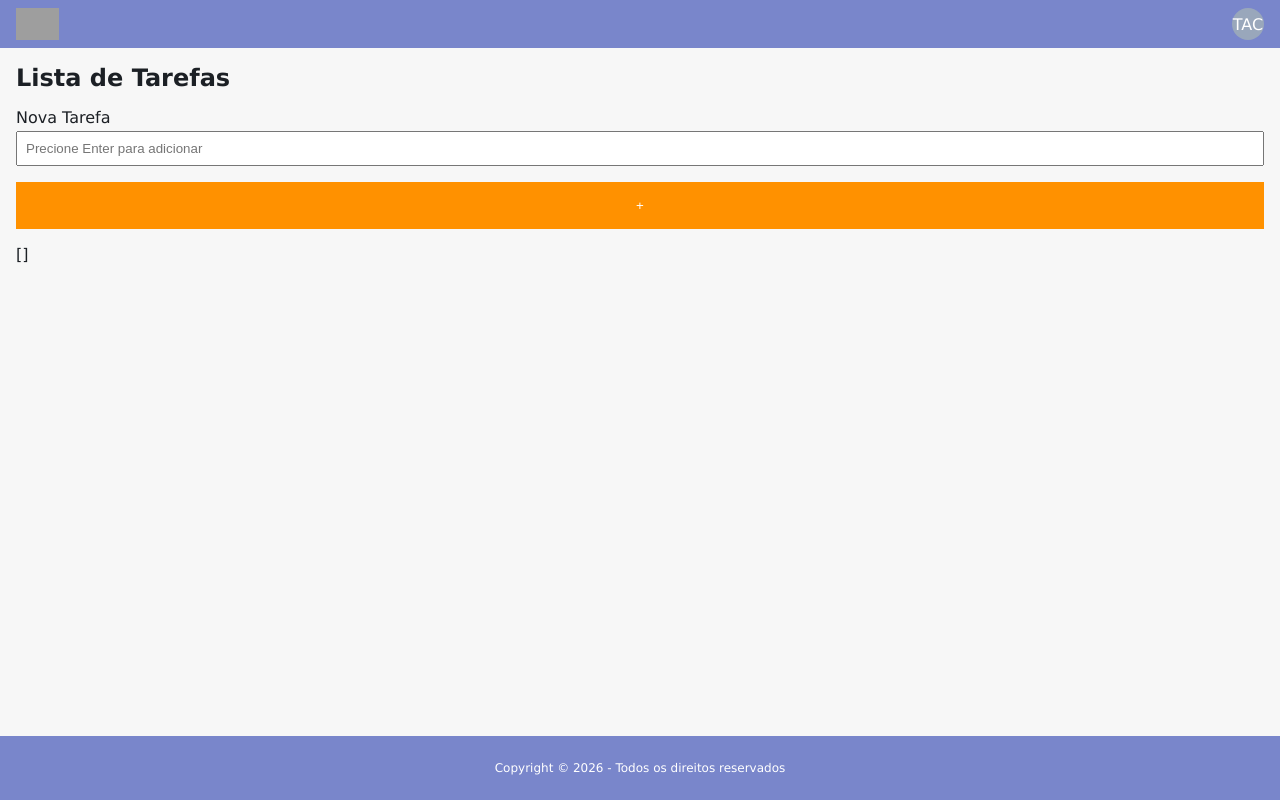
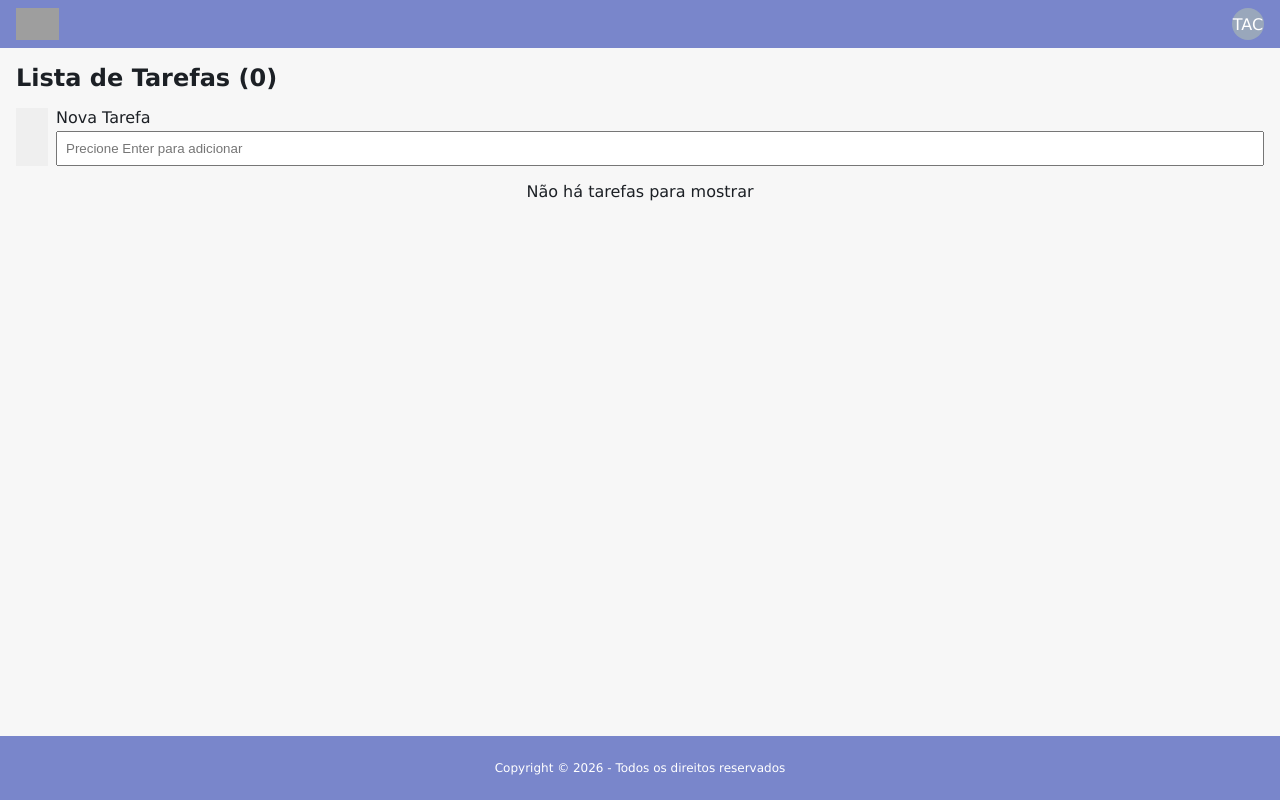
Before and after one commit to Manuhsm/aulas-aplicativo-pwa, a React (Vite) app: page /lista-tarefas in a window 1280 px wide. Built offline with nearby package versions, Linux system fonts and the light colour scheme; grey boxes are pictures that could not be loaded.

Commit message:
salvando

```diff
--- a/package.json
+++ b/package.json
@@ -12,6 +12,7 @@
   "dependencies": {
     "react": "^19.2.0",
     "react-dom": "^19.2.0",
+    "react-icons": "^5.6.0",
     "react-router-dom": "^6.30.3"
   },
   "devDependencies": {
--- a/src/componentes/CampoCustomizado/CampoCustomizado.css
+++ b/src/componentes/CampoCustomizado/CampoCustomizado.css
@@ -2,6 +2,7 @@
   display: flex;
   flex-direction: column;
   gap: 4px;
+  flex: 1;
 }
 
 .campo-customizado__input {
--- a/src/componentes/CampoCustomizado/CampoCustomizado.jsx
+++ b/src/componentes/CampoCustomizado/CampoCustomizado.jsx
@@ -3,7 +3,7 @@
 function CampoCustomizado({ label, ...props }) {
   return (
     <div className="campo-customizado__root">
-      <label>{label}</label>
+      <span>{label}</span>
       <input className="campo-customizado__input" {...props} />
     </div>
   );
--- a/src/paginas/ListaTarefas/ListaTarefas.css
+++ b/src/paginas/ListaTarefas/ListaTarefas.css
@@ -0,0 +1,16 @@
+.lista-tarefas__campo-adicionar{
+    display: flex;
+    gap: 8px;
+}
+
+.lista-tarefas__mensagem-sem-tarefas{
+    text-align: center;
+}
+
+.lista-tarefas__tarefa{
+    display: flex;
+    justify-content: space-between;
+    align-items: center;
+    padding: 8px;
+    border: 1px solid var(--cor-cinza);
+}
--- a/src/paginas/ListaTarefas/ListaTarefas.jsx
+++ b/src/paginas/ListaTarefas/ListaTarefas.jsx
@@ -2,26 +2,43 @@
 import CampoCustomizado from "../../componentes/CampoCustomizado/CampoCustomizado";
 import BotaoCustomizado from "../../componentes/BotaoCustomizado/BotaoCustomizado";
 import Principal from "../../componentes/Principal/Principal";
+import "./ListaTarefas.css";
+import { FaTrashAlt } from "react-icons/fa";
 
 function ListaTarefas() {
   const [novaTarefa, setNovaTarefa] = useState("");
   const [tarefas, setTarefas] = useState([]);
 
   const adicionarTarefa = () => {
-      if(novaTarefa.trim() === ""){
+    if (novaTarefa.trim() === "") {
       alert("Digite uma tarefa para adicionar!");
       return;
     }
 
-      console.log(novaTarefa);
-
-      setTarefas([novaTarefa, ...tarefas]);
+    setTarefas([{ concluida: false, descricao: novaTarefa }, ...tarefas]);
+    setNovaTarefa("");
   };
 
+  const removerTarefa = (indice) => {
+    if (confirm("Deseja realmente remover essa tarefa?")) {
+      tarefas.splice(indice, 1);
+      setTarefas([...tarefas]);
+    }
+  };
+
+  const marcarComoConcluida = (indice) => {
+      tarefas[indice].concluida = !tarefas[indice].concluida;
+      setTarefas([...tarefas]);
+  };
   return (
     <Principal>
-            <h2>Lista de Tarefas</h2>
+      <h2>Lista de Tarefas ({tarefas.length})</h2>
 
+      <div className="lista-tarefas__campo-adicionar">
+        <BotaoCustomizado
+          label="Nova Tarefa"
+
+        />
         <CampoCustomizado
           label="Nova Tarefa"
           //propriedade não mapeadas
@@ -30,13 +47,28 @@
           placeholder="Precione Enter para adicionar"
           value={novaTarefa}
           onChange={(event) => setNovaTarefa(event.target.value)}
+          onKeyPress={(event) => {
+            if (event.code === "Enter") {
+              adicionarTarefa();
+            }
+          }}
         />
 
-      <BotaoCustomizado tipo="secundario" aoClicar={adicionarTarefa}>
-        +
-      </BotaoCustomizado>
+      </div>
 
-      {JSON.stringify(tarefas,null,2)}
+      {!tarefas.length && (<span className="lista-tarefas__mensagem-sem-tarefas">Não há tarefas para mostrar</span>)}
+
+      {tarefas.map((item, indice) => {
+        return (
+          <div key={indice} className="lista-tarefas__tarefa">
+            <input type="checkbox"
+              checked={item.concluida}
+              onChange={() => marcarComoConcluida(indice)} />
+            <span style={{textDecoration:item.concluida ? 'line-through' : 'none'}}>{item.descricao}</span>
+            <FaTrashAlt onClick={() => removerTarefa(indice)} />
+          </div>
+        )
+      })}
     </Principal>
   );
 }
```
Also changed, not shown: 1 other file (tests, documents, lock files or other folders). Lines whose indentation alone changed are shown as unchanged.
